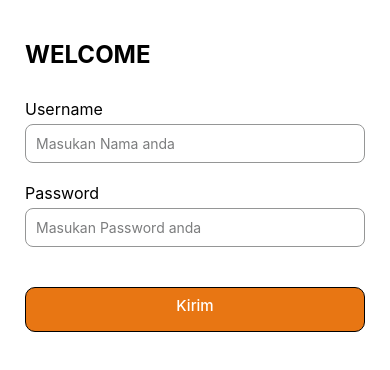
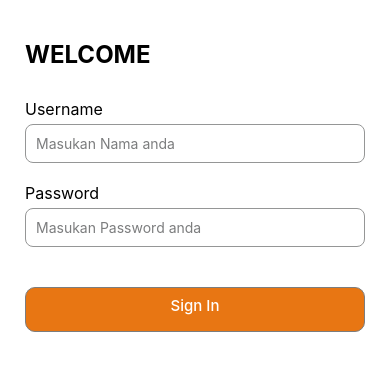
Before and after one commit to gsloing/EX4-RN, a React Native app: screen / in a window 390 px wide. Shown: the top 370 px of the page. Built offline with nearby package versions, Linux system fonts and the light colour scheme.

Commit message:
exercise3

```diff
--- a/App.tsx
+++ b/App.tsx
@@ -26,7 +26,7 @@ const App = () => {
       </View>
       <View>
         <TouchableOpacity style={styles.button}>
-          <Text style={styles.textButton}>Kirim</Text>
+          <Text style={styles.textButton}>Sign In</Text>
         </TouchableOpacity>
       </View>
     </View>
@@ -79,7 +79,7 @@ const styles = StyleSheet.create({
     borderRadius: 10,
     width: '100%',
     height: 45,
-    borderColor: 'black',
+    borderColor: '#7c7d7e',
   },
 
   textButton: {
```
